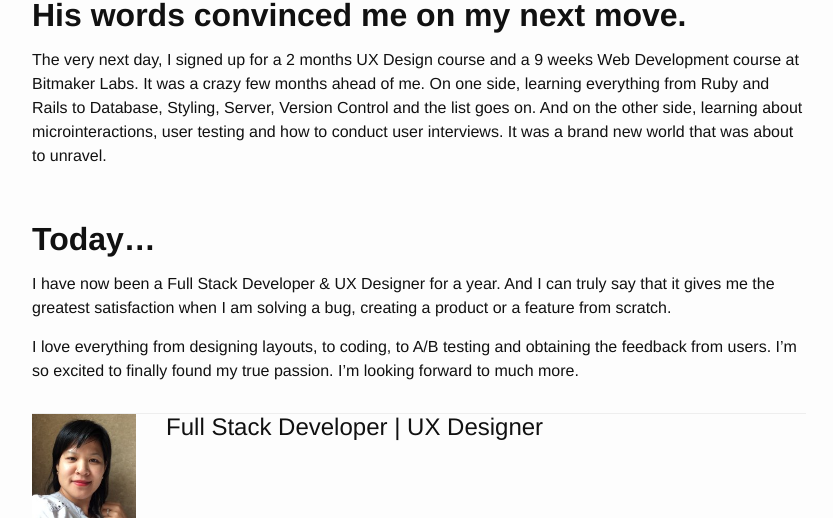
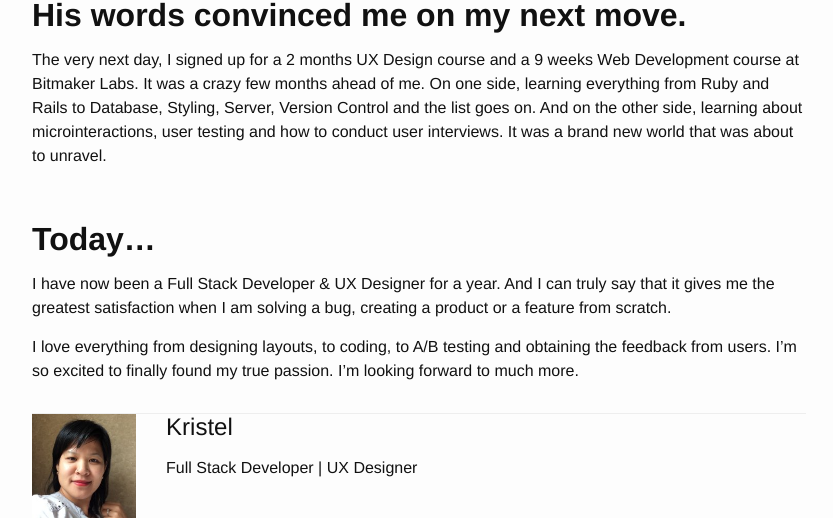
Before and after one commit to kristelteng/personal_site, a Jekyll site: the page built from _posts/2016-03-12-transition.md, in a window 1280 px wide, cut to the strip 904-1422 px from the top of the page. Shown: the whole strip, without its empty margins (38-871 px from the left). Built offline with Jekyll 4.4.1, drawn with Linux system fonts in a browser that asks for light colours.

Commit message:
change the variable for author

```diff
--- a/_layouts/post.html
+++ b/_layouts/post.html
@@ -30,8 +30,9 @@ layout: default
 										<img src="{{site.baseurl}}/images/profile/profile.jpg" alt="">
 									</div>
 									<div class="col-sm-10">
-										<h3>{{site.title}}</h3>
-										<p>{{site.description}}</p>
+										<h3>{{site.name}}</h3>
+										<p>{{site.title}}</p>
+										<!-- <p>{{site.description}}</p> -->
 									</div>
 								</div>
 							</div>
```
